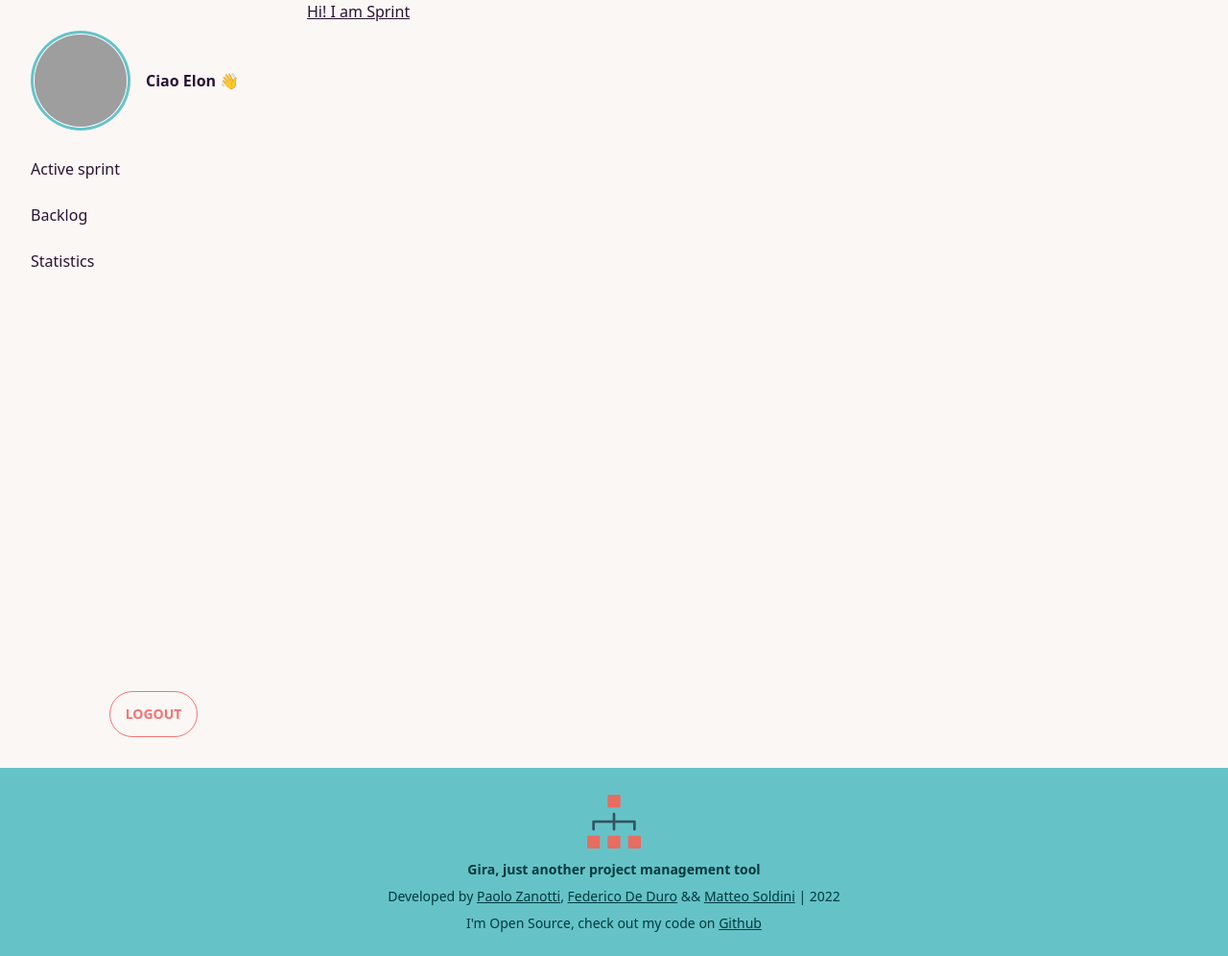
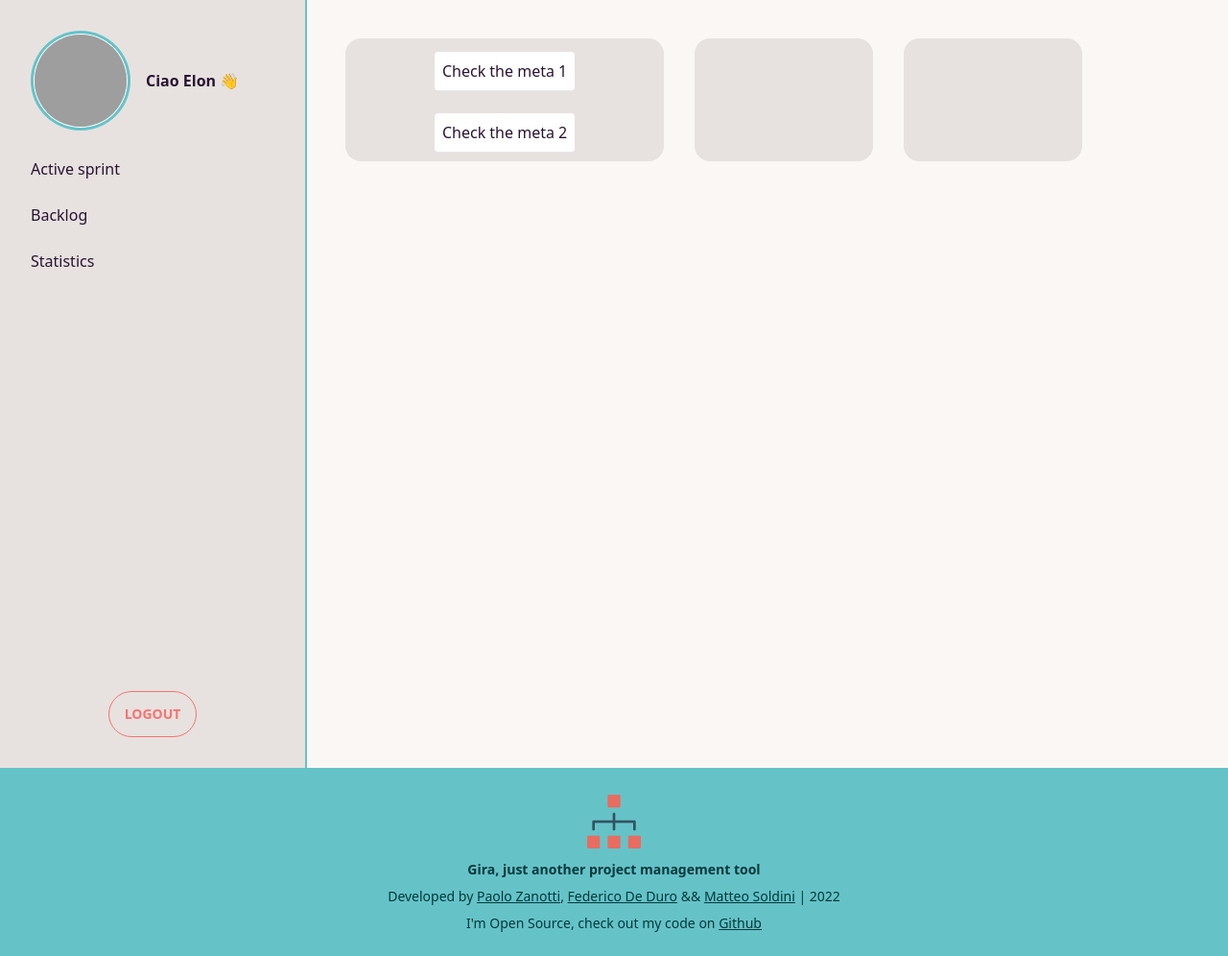
Before and after one commit to zanottipaolo/DB1-Agile, a Flask app: page /sprint in a window 1280 px wide. Shown: the whole page at 96% size. Run offline with Flask 2, Linux system fonts and the light colour scheme; data comes from the database, SQL or seed files in the repository; some libraries are stand-ins or nearby versions; grey boxes are pictures that could not be loaded.

Commit message:
✨ Drag & Drop demo

```diff
--- /dev/null
+++ b/static/script/script.js
@@ -0,0 +1,30 @@
+function onDragStart(event) {
+    event
+      .dataTransfer
+      .setData('text/plain', event.target.id);
+
+    event
+      .currentTarget
+      .style
+      .backgroundColor = 'yellow';
+}
+
+function onDragOver(event) {
+    event.preventDefault();
+}
+
+function onDrop(event, element) {
+    event.preventDefault();
+
+    const id = event
+      .dataTransfer
+      .getData('text');
+
+    const draggableElement = document.getElementById(id);
+
+    element.appendChild(draggableElement);
+
+    event
+    .dataTransfer
+    .clearData();
+}
--- a/templates/base.html
+++ b/templates/base.html
@@ -34,7 +34,7 @@
         </div>
         <div class="drawer-side">
             <label for="sidebar" class="drawer-overlay"></label>
-            <div class="p-4 overflow-y-auto w-80 bg-base-100 text-base-content flex flex-col">
+            <div class="p-4 overflow-y-auto w-80 bg-base-300 border-r-2 border-primary flex flex-col">
 
                 <!-- Avatar profile -->
                 <div class="avatar">
--- a/templates/sprint.html
+++ b/templates/sprint.html
@@ -3,5 +3,28 @@
 {% block title %}Sprint{% endblock %}
 
 {% block body %}
-<a href="" class="link">Hi! I am Sprint</a>
+
+<div class="flex flex-col w-5/6 lg:flex-row  m-6">
+
+    <!-- TODO -->
+    <div id="sprint-todo" ondragover="onDragOver(event);" ondrop="onDrop(event, this);" class="grid flex-grow h-32 card bg-base-300 rounded-box place-items-center m-4">
+        <div id="drag1" draggable="true" ondragstart="onDragStart(event);" class="bg-white p-2 rounded mt-1 border-b border-grey cursor-pointer hover:bg-grey-lighter">
+            Check the meta 1
+        </div>
+
+        <div id="drag2" draggable="true" ondragstart="onDragStart(event);" class="bg-white p-2 rounded mt-1 border-b border-grey cursor-pointer hover:bg-grey-lighter">
+            Check the meta 2
+        </div>
+
+    </div>
+
+    <!-- IN PROGRESS -->
+    <div id="sprint-progress" ondragover="onDragOver(event);" ondrop="onDrop(event, this);" class="grid flex-grow h-32 card bg-base-300 rounded-box place-items-center m-4">
+    </div>
+
+    <!-- DONE -->
+    <div id="sprint-done" ondragover="onDragOver(event);" ondrop="onDrop(event, this);" class="grid flex-grow h-32 card bg-base-300 rounded-box place-items-center m-4">
+    </div>
+</div>
+
 {% endblock %}
```
